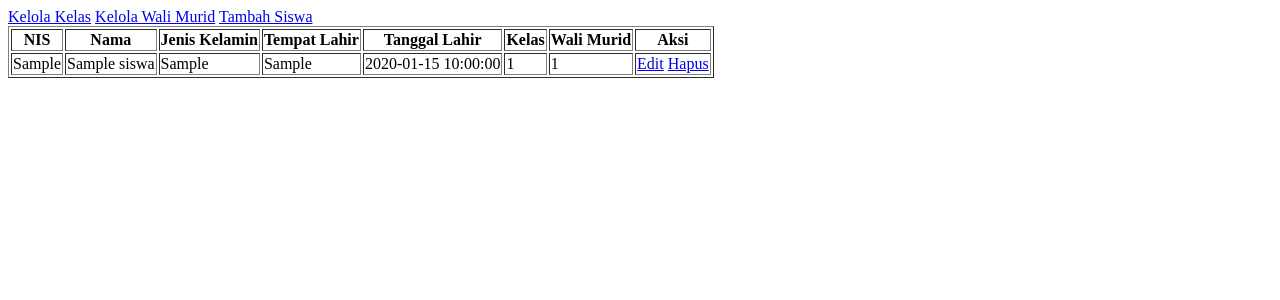
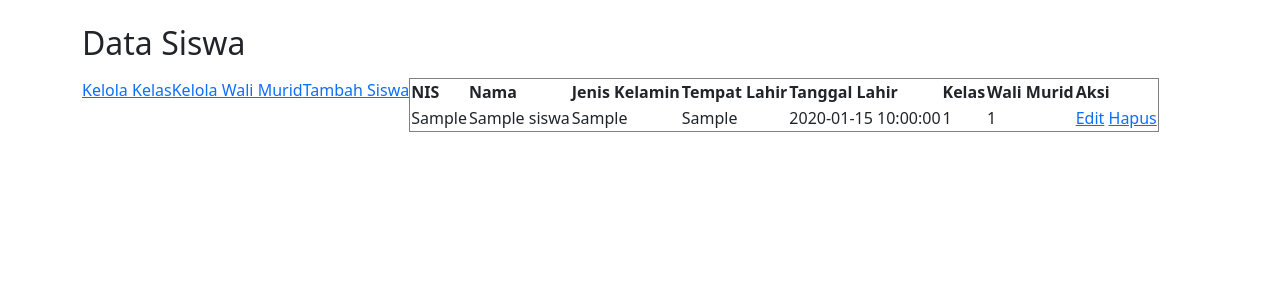
Before and after one commit to ayudiarindu/jobsheet3, a PHP site: page / in a window 1280 px wide. Shown: the top 300 px of the page. Run offline with PHP 8.4, Linux system fonts and the light colour scheme; tables that the repository leaves empty or names only in its code hold one stand-in row (values such as "Sample post").

Commit message:
menambah file index

```diff
--- a/index.php
+++ b/index.php
@@ -1,5 +1,58 @@
 <?php
 include 'koneksi.php';
+
+$limit = 5;
+$page = isset($_GET['page']) ? (int)$_GET['page'] : 1;
+$start = ($page - 1) * $limit;
+
+
+$search = isset($_GET['search']) ? $_GET['search'] : '';
+$search_query = $search ? "WHERE nama_siswa LIKE '%$search%'" : '';
+
+
+$query = "SELECT siswa.*, kelas.nama_kelas, wali_murid.nama_wali FROM siswa
+           LEFT JOIN kelas ON siswa.id_kelas = kelas.id_kelas
+           LEFT JOIN wali_murid ON siswa.id_wali = wali_murid.id_wali
+           $search_query LIMIT $start, $limit";
+$result = mysqli_query($koneksi, $query);
+
+$total_query = "SELECT COUNT(*) AS total FROM siswa $search_query";
+$total_result = mysqli_query($koneksi,$total_query);
+$total_row = mysqli_fetch_assoc($total_result);
+$total = $total_row['total'];
+$total_pages = ceil($total / $limit);
+?>
+<!DOCTYPE html>
+<html lang="id">
+
+<head>
+    <meta charset="UTF-8">
+    <meta name="viewport" content="width=device-width, initial-scale=1,0">
+    <title>Data Siswa</title>
+    <link href="https://cdn.jsdelivr.net/npm/bootstrap@5.3.0/dist/css/bootstrap.min.css" rel="stylesheet"
+</head>
+
+<body>
+    <div class="container mt-4">
+        <h2 class="mb-3">Data Siswa</h2>
+        <div class="d-flex justify
+
+
+
+
+
+
+
+
+
+
+
+
+
+
+
+
+
 
 $sql = "SELECT siswa.*, id_kelas.nama_kelas, wali_murid.nama_wali FROM siswa
        LEFT JOIN id_kelas ON siswa.id_kelas = id_kelas.id_kelas
```
Also changed, not shown: hapus_siswa.php (+17 -0 lines).
